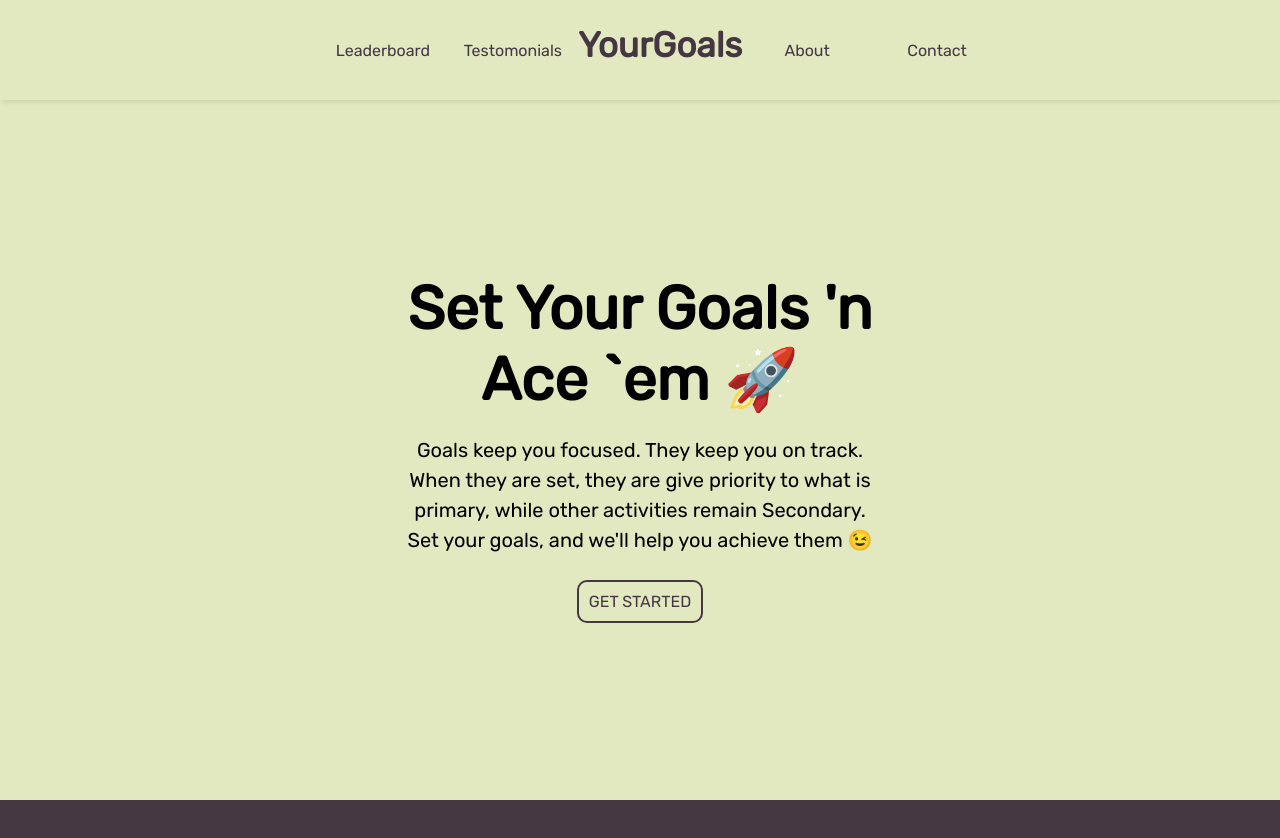
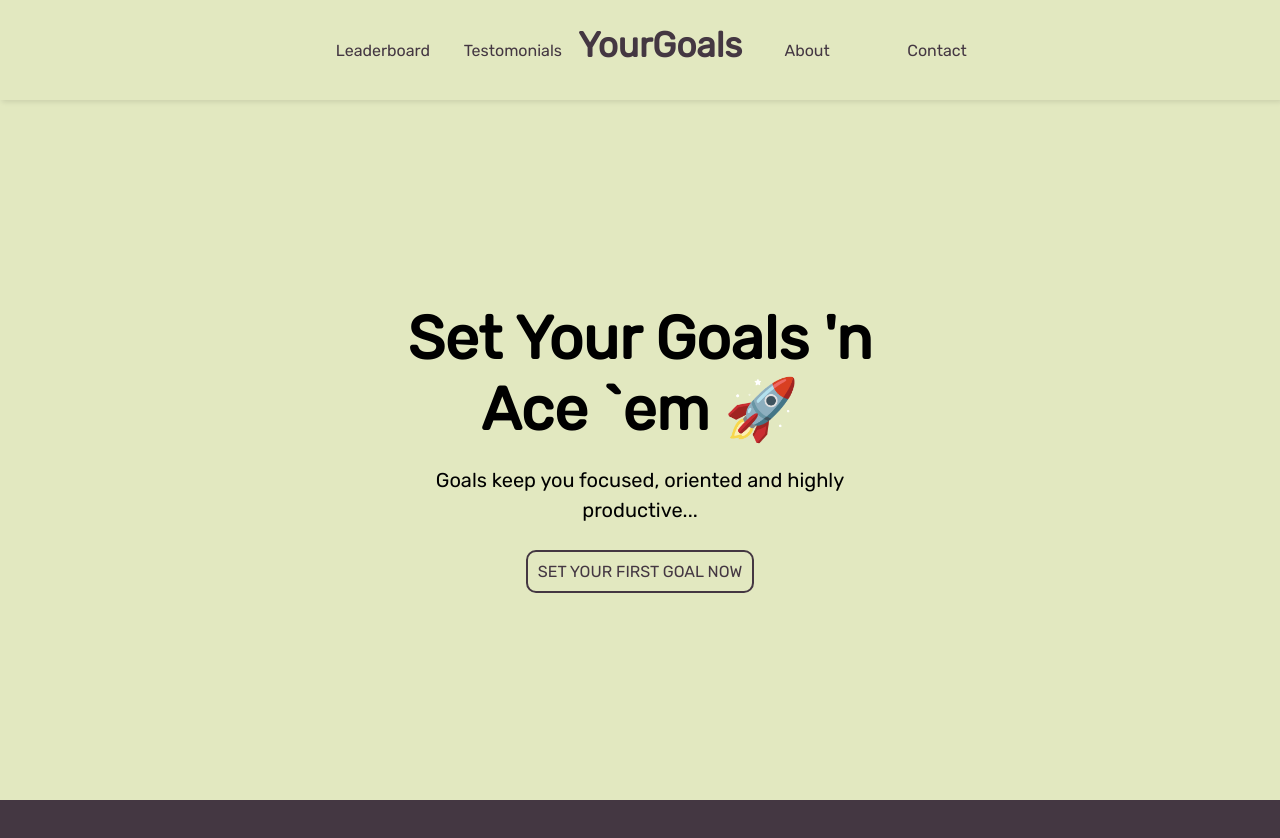
Before and after one commit to dillionmegida/your-goals, a React (Create React App) app in the folder client/: page / in a window 1280 px wide. Shown: the top 838 px of the page. Built offline with nearby package versions, Linux system fonts and the light colour scheme.

Commit message:
Fix routing issues

```diff
--- a/client/src/App.js
+++ b/client/src/App.js
@@ -11,11 +11,10 @@ class App extends Component {
       <Layout mainStyle='HomeMain'>
         <section className='Intro'>
           <h1>Set Your Goals 'n <br /> Ace `em  &#128640; </h1>
-          <p>Goals keep you focused. They keep you on track. When they are set, they are give priority to what is primary, while other activities remain Secondary.<br />
-            Set your goals, and we'll help you achieve them &#128521;</p>
+          <p>Goals keep you focused, oriented and highly productive...</p>
           <section className='GetStarted'>
             <Link to='register'>
-              GET STARTED
+              SET YOUR FIRST GOAL NOW
             </Link>
           </section>
         </section>
--- a/client/src/User/components/Common/Dp.js
+++ b/client/src/User/components/Common/Dp.js
@@ -22,7 +22,7 @@ let Dp = props => {
 
   return (
     <div style={DivStyle}>
-            <img style={ImgStyle} src={Pic} alt='Profile Picture'/>
+      <img style={ImgStyle} src={Pic} alt='display' />
     </div>
   )
 }
--- a/client/src/User/components/container/TopHeader/TopHeader.js
+++ b/client/src/User/components/container/TopHeader/TopHeader.js
@@ -4,26 +4,26 @@ import './TopHeader.css';
 import { Link } from 'react-router-dom';
 
 import Logo from '../../../../components/Brand/Brand';
-import Dp from '../../common/Dp';
+import Dp from '../../Common/Dp';
 
-import { FullName } from '../../common/Info';
+import { FullName } from '../../Common/Info';
 
-class TopHeader extends React.Component  {
+class TopHeader extends React.Component {
 
-	state={
+  state = {
     UserDropdown: false
   }
 
   showDropDown = () => {
-		this.setState(prevState => ({
+    this.setState( prevState => ( {
       UserDropdown: !prevState.UserDropdown
-		}))
+    } ) )
   }
 
   render() {
     return (
       <header className='TopHeader'>
-				<Logo color='var(--color1)'/>
+        <Logo color='var(--color1)' />
         <section onClick={this.showDropDown} className='UserSection' title='Click for options'>
           <Dp Circle DivHeight='40px' DivWidth='40px' />
           <i className='Caret fa fa-caret-down'></i>
@@ -33,10 +33,10 @@ class TopHeader extends React.Component  {
             <ul>
               <li className='fullname'>{FullName}</li>
               <li>
-								<a href='#'><i className='fa fa-cog'></i>&nbsp;&nbsp;&nbsp;&nbsp;Settings</a>
+                <Link href='#'><i className='fa fa-cog'></i>&nbsp;&nbsp;&nbsp;&nbsp;Settings</Link>
               </li>
               <li>
-								<a href='#'><i className='fa fa-close'></i>&nbsp;&nbsp;&nbsp;&nbsp;Log Out</a>
+                <Link href='#'><i className='fa fa-close'></i>&nbsp;&nbsp;&nbsp;&nbsp;Log Out</Link>
               </li>
             </ul>
           </div>
--- a/client/src/components/Nav/NavLink.js
+++ b/client/src/components/Nav/NavLink.js
@@ -2,11 +2,11 @@ import React from 'react';
 import { Link } from 'react-router-dom';
 
 let navLink = props => (
-	<li>
-		<a href={props.linkTo}>
-			{props.nav}
-		</a>
-	</li>
+  <li>
+    <Link href={props.linkTo}>
+      {props.nav}
+    </Link>
+  </li>
 );
 
 export default navLink;
```
Also changed, not shown: client/src/components/Nav/NavLinks.js (+6 -6 lines). Lines whose indentation alone changed are shown as unchanged.
